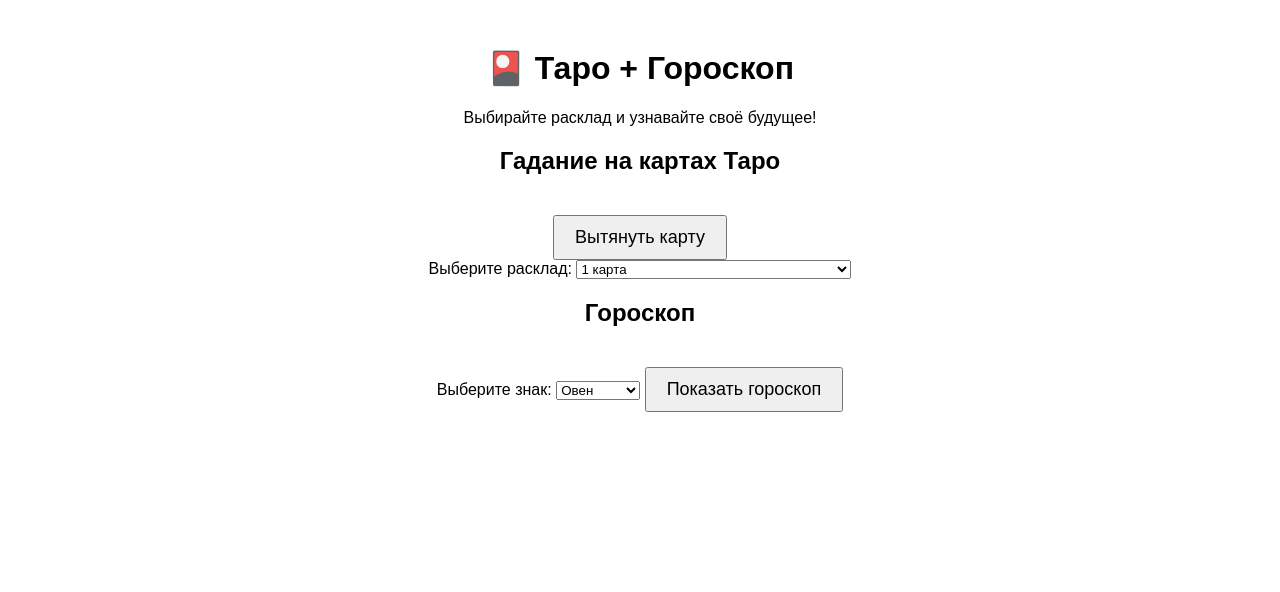
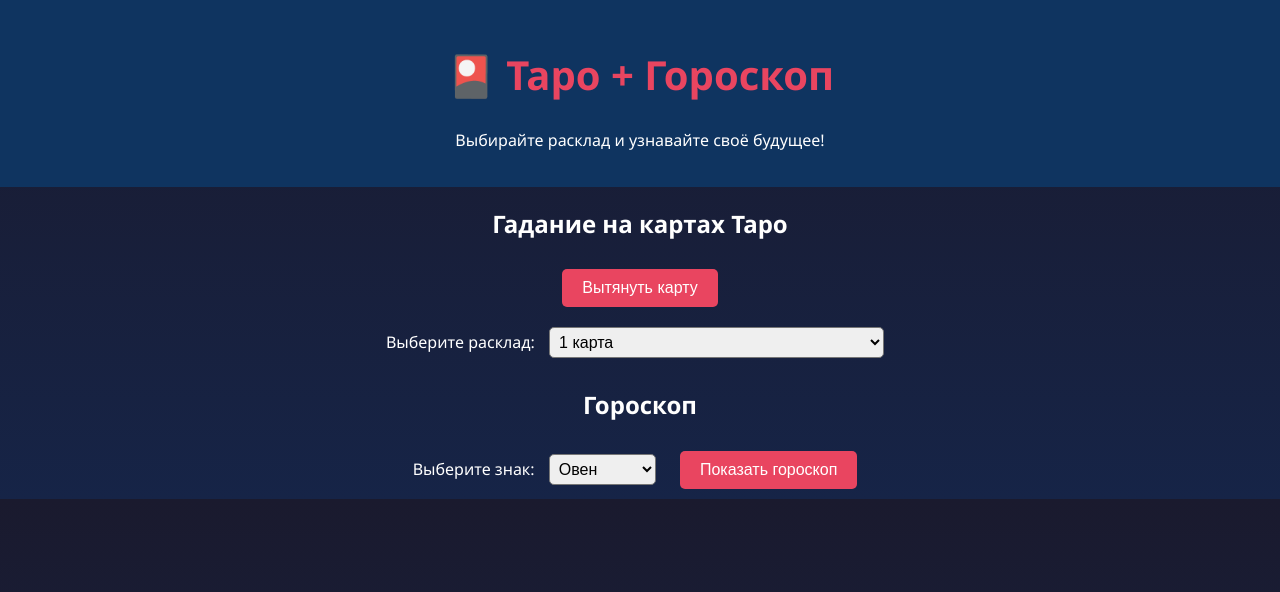
Before and after one commit to Tsunami-codet/code-tg, a website: page index.html in a window 1280 px wide. Drawn offline with Linux system fonts and the light colour scheme.

Commit message:
Update style.css

```diff
--- a/style.css
+++ b/style.css
@@ -1,17 +1,46 @@
 body {
-    font-family: Arial, sans-serif;
+    font-family: 'Segoe UI', sans-serif;
+    background: linear-gradient(to bottom, #1a1a2e, #162447);
+    color: #fff;
     text-align: center;
+    margin: 0;
+    padding: 0;
+}
+
+header {
+    background-color: #0f3460;
     padding: 20px;
 }
 
+h1 {
+    font-size: 2.5em;
+    color: #e94560;
+}
+
 button {
-    font-size: 18px;
+    background-color: #e94560;
+    color: #fff;
+    border: none;
     padding: 10px 20px;
+    margin: 10px;
     cursor: pointer;
-    margin-top: 20px;
+    border-radius: 5px;
+    font-size: 1em;
+}
+
+button:hover {
+    background-color: #903749;
+}
+
+select {
+    padding: 5px;
+    font-size: 1em;
+    border-radius: 5px;
+    margin: 10px;
 }
 
 #result img {
+    margin-top: 10px;
     width: 150px;
-    margin-top: 20px;
+    border-radius: 10px;
 }
```
